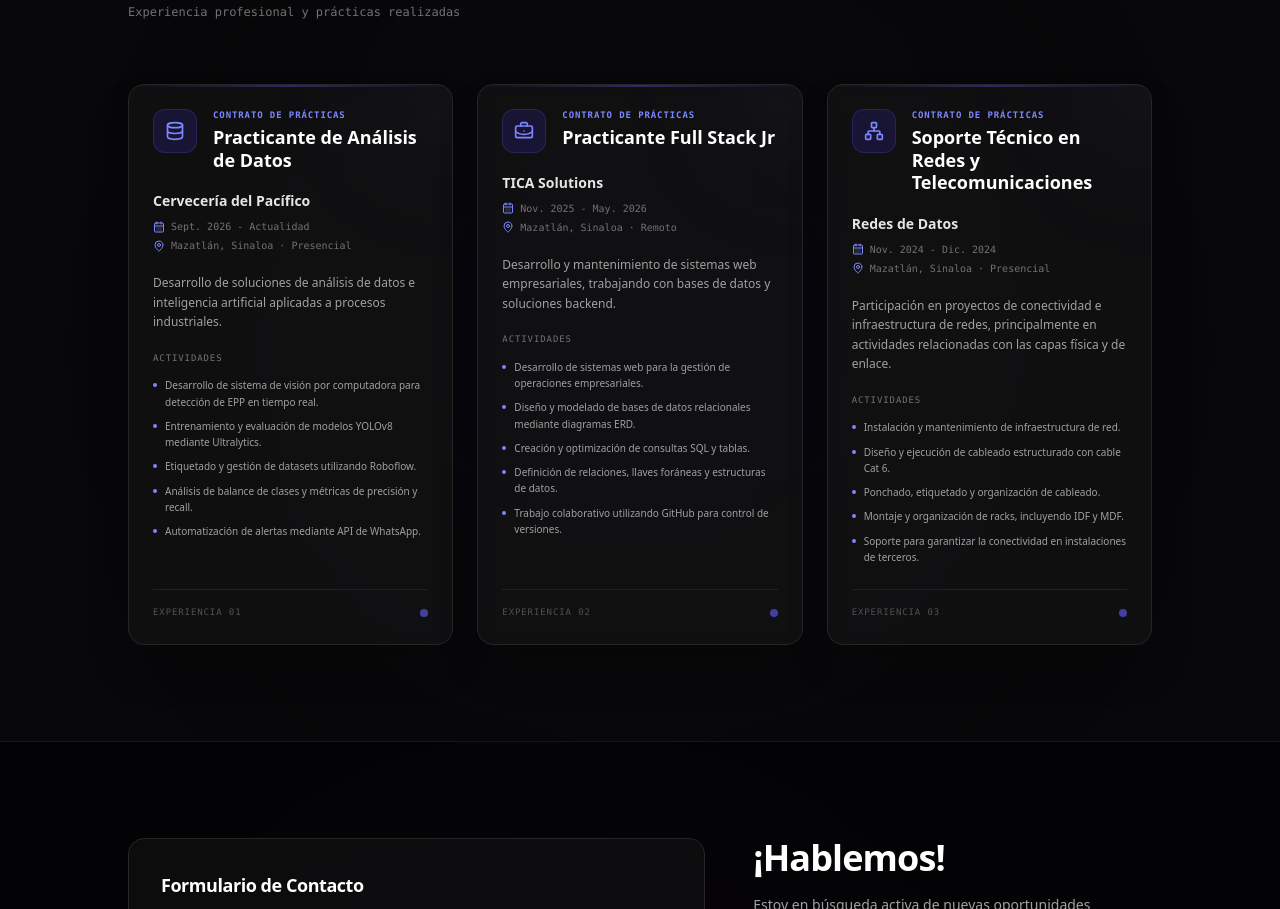
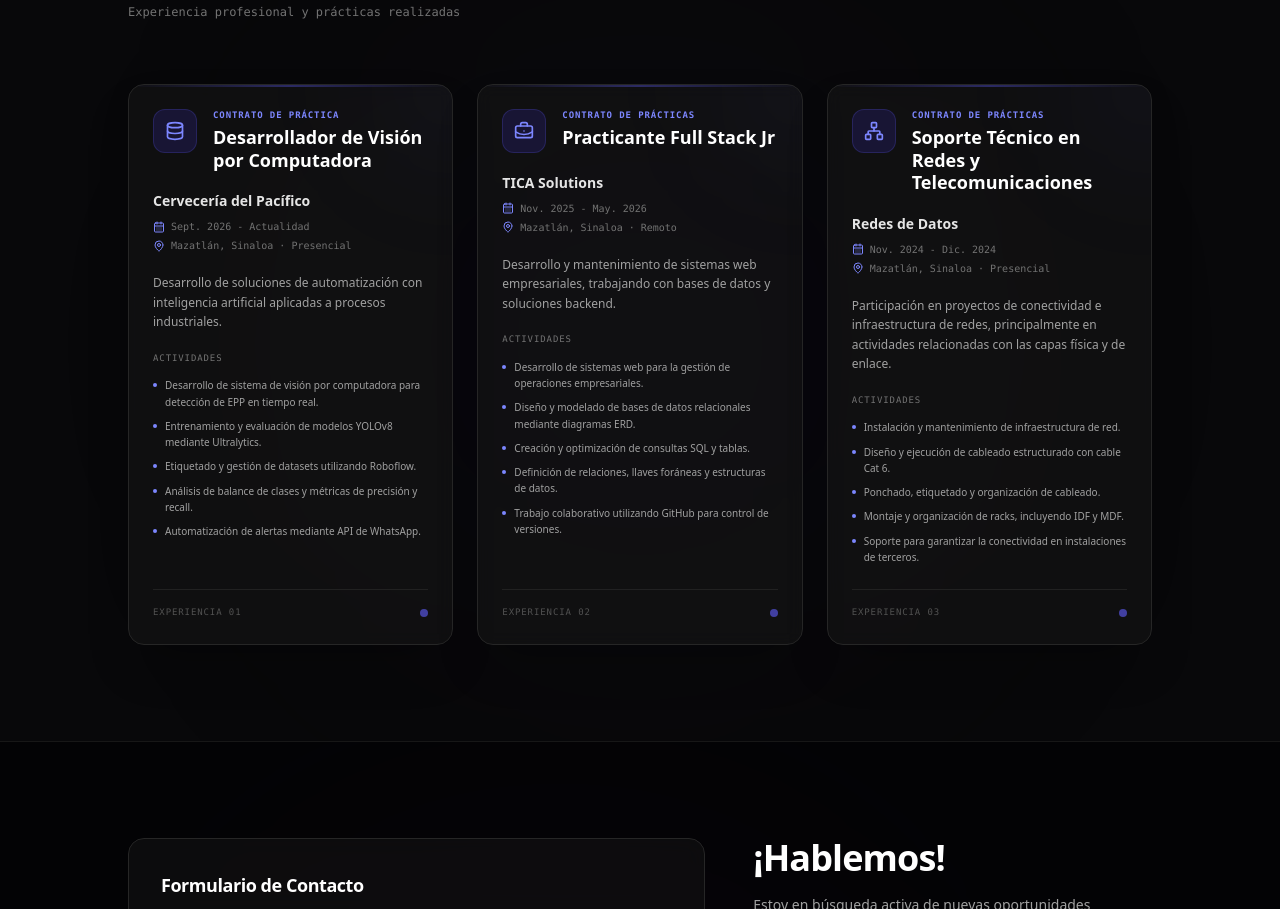
Before and after one commit to Joss177/portfolio_joss, a React (Vite) app: page / in a window 1280 px wide. Shown: the part 2658-3567 px from the top of the page. Built offline with nearby package versions, Linux system fonts and the light colour scheme.

Commit message:
Actualizacion del portfolio

```diff
--- a/src/components/Proyectos.tsx
+++ b/src/components/Proyectos.tsx
@@ -25,13 +25,13 @@ export const Proyectos: React.FC = () => {
     {
       id: 1,
       company: 'Cervecería del Pacífico',
-      position: 'Practicante de Análisis de Datos',
-      type: 'Contrato de prácticas',
+      position: 'Desarrollador de Visión por Computadora',
+      type: 'Contrato de práctica',
       period: 'Sept. 2026 - Actualidad',
       location: 'Mazatlán, Sinaloa · Presencial',
 
       description:
-        'Desarrollo de soluciones de análisis de datos e inteligencia artificial aplicadas a procesos industriales.',
+        'Desarrollo de soluciones de automatización con inteligencia artificial aplicadas a procesos industriales.',
 
       activities: [
         'Desarrollo de sistema de visión por computadora para detección de EPP en tiempo real.',
```
Also changed, not shown: 2 other files (tests, documents, lock files or other folders).
